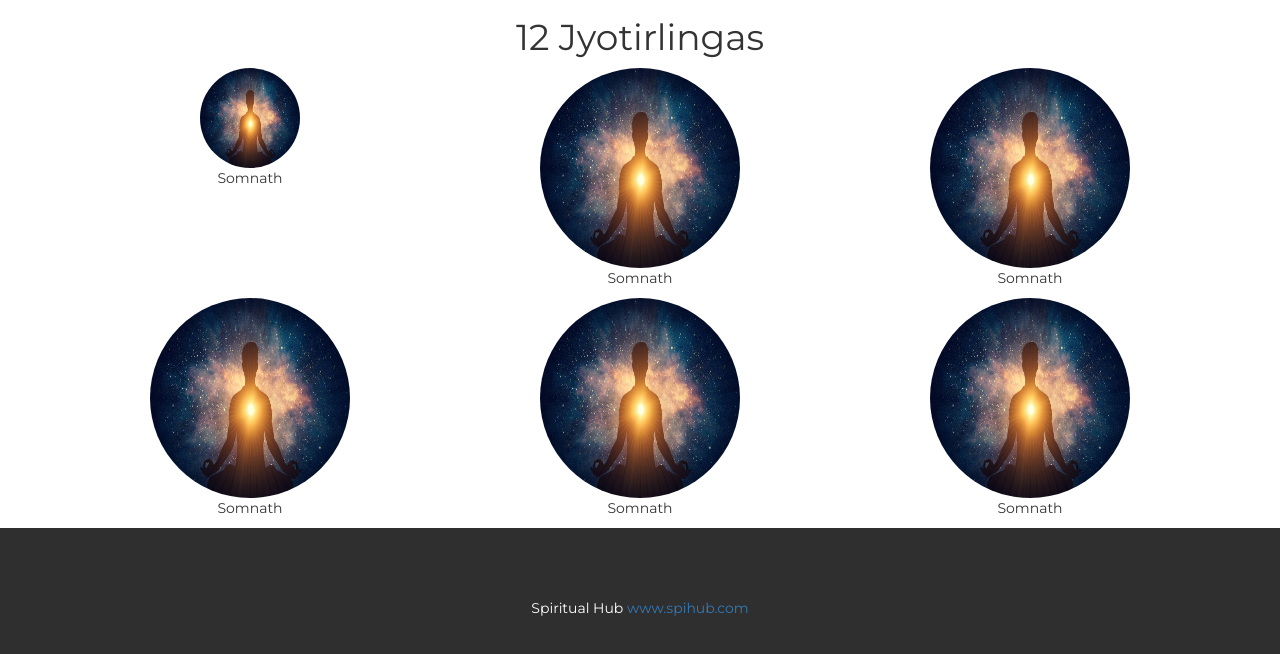
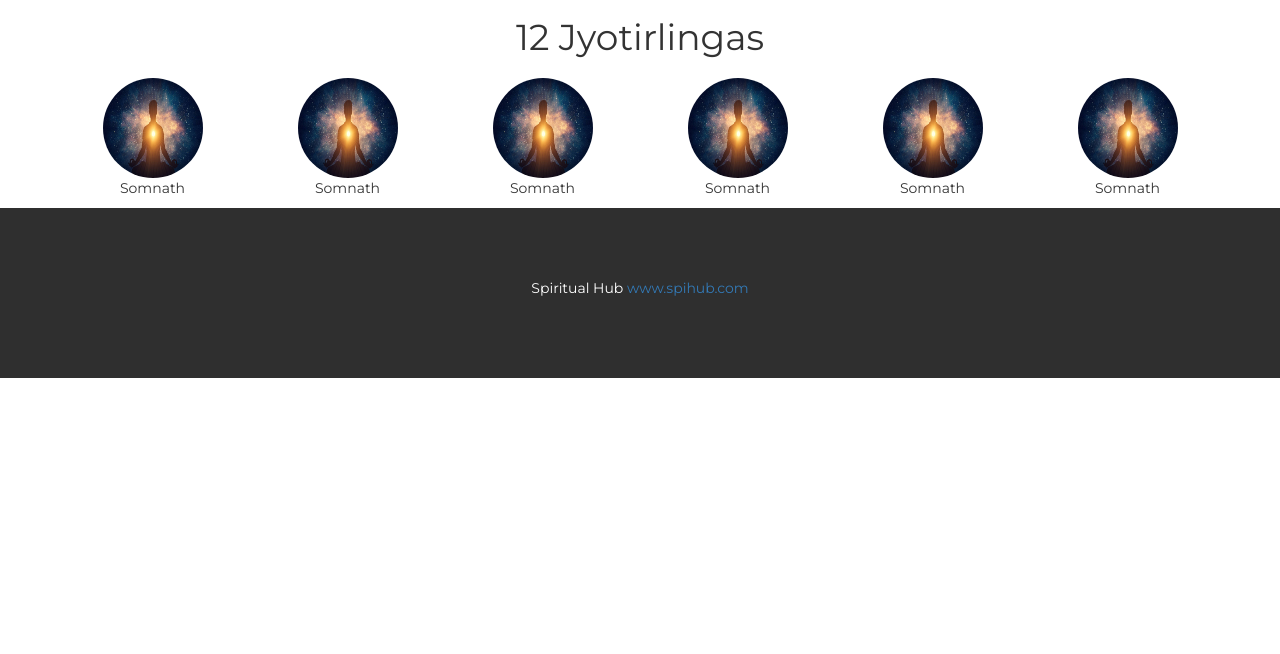
Before and after one commit to SRNSoftware/IncognitoWorld, a plain HTML site: page index222.html in a window 1280 px wide. Shown: the part 802-1456 px from the top of the page. After the commit the page ends 1180 px from the top, so only its background shows below. Drawn offline with nearby package versions, Linux system fonts and the light colour scheme.

Commit message:
Update index222.html

```diff
--- a/index222.html
+++ b/index222.html
@@ -122,46 +122,49 @@
             </div>
         </div>
     </body>
+
         <!--3rd container-->
         <div class="container">
           <div class="row text-center">
               <div>
                 <h1>12 Jyotirlingas</h1>
               </div>
-              <div class="col-md-4">
+              <div style="margin-top:20px;">
+                  <div class="col-xs-4 col-sm-2">
                       <img src="img1.jpg" alt="Lights" class="img-circle" width="100" height="100">
                       <div class="caption">
                           <p>Somnath</p>
                       </div>
                   </div>
-              <div class="col-md-4">
-                      <img src="img1.jpg" alt="Lights" class="img-circle" width="200" height="200">
+                  <div class="col-xs-4 col-sm-2">
+                      <img src="img1.jpg" alt="Lights" class="img-circle" width="100" height="100">
                       <div class="caption">
                           <p>Somnath</p>
                       </div>
                   </div>
-              <div class="col-md-4">
-                      <img src="img1.jpg" alt="Lights" class="img-circle" width="200" height="200">
+                  <div class="col-xs-4 col-sm-2">
+                      <img src="img1.jpg" alt="Lights" class="img-circle" width="100" height="100">
                       <div class="caption">
                           <p>Somnath</p>
                       </div>
                   </div>
-              <div class="col-md-4">
-                      <img src="img1.jpg" alt="Lights" class="img-circle" width="200" height="200">
+                  <div class="col-xs-4 col-sm-2">
+                      <img src="img1.jpg" alt="Lights" class="img-circle" width="100" height="100">
                       <div class="caption">
                           <p>Somnath</p>
                       </div>
                   </div>
-              <div class="col-md-4">
-                      <img src="img1.jpg" alt="Lights" class="img-circle" width="200" height="200">
+                 <div class="col-xs-4 col-sm-2">
+                      <img src="img1.jpg" alt="Lights" class="img-circle" width="100" height="100">
                       <div class="caption">
                           <p>Somnath</p>
                       </div>
                   </div>
-              <div class="col-md-4">
-                      <img src="img1.jpg" alt="Lights" class="img-circle" width="200" height="200">
+                  <div class="col-xs-4 col-sm-2">
+                      <img src="img1.jpg" alt="Lights" class="img-circle" width="100" height="100">
                       <div class="caption">
                           <p>Somnath</p>
+                      </div>
                   </div>
               </div>
           </div>
```
Lines whose indentation alone changed are shown as unchanged.
